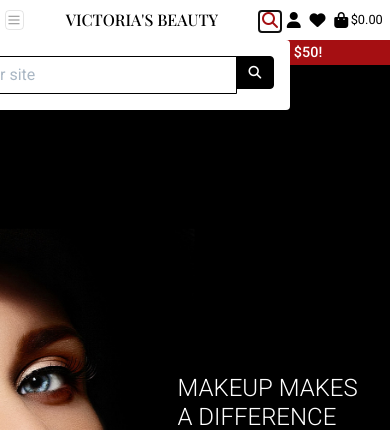
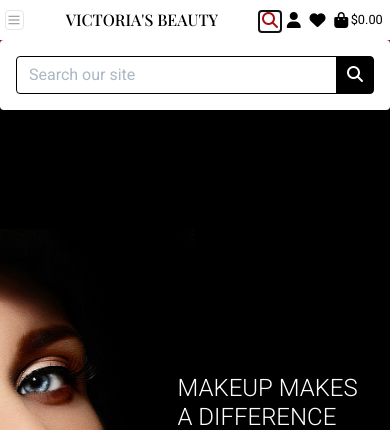
Before and after one commit to VictoriaShalabaeva/msp4, a Django app: page / in a window 390 px wide, after a click that opens the changed part. Shown: the top 430 px of the page. Run offline with Django 3.2, Linux system fonts and the light colour scheme; some libraries are stand-ins or nearby versions; some web fonts are replaced.

Commit message:
Corrected some css issues found

```diff
--- a/checkout/templates/checkout/checkout_success.html
+++ b/checkout/templates/checkout/checkout_success.html
@@ -200,12 +200,6 @@
                 <span class="text-uppercase">Back to Profile</span>
             </a>
             {% else %}
-            <!-- <a href="{% url 'products' %}?category=new_arrivals,deals,clearance" class="btn btn-black my-2">
-                <span class="icon mr-2">
-                    <i class="fas fa-gifts"></i>
-                </span>
-                <span class="text-uppercase">Now check out the latest deals!</span>
-            </a> -->
             <a href="{% url 'products' %}" class="btn btn-outline-black btn-lg my-4">
                 <span class="icon">
                     <i class="fas fa-chevron-left"></i>
--- a/static/css/base.css
+++ b/static/css/base.css
@@ -467,11 +467,16 @@
         font-size: 0.8rem;
     }
 
-    .btn {
+    .btn,
+    .allauth-form-inner-content button {
         font-size: 0.8rem;
+    }
+
+    .search {
+        font-size: 1rem!important;
     }
 }
 
-.dropdown-menu {
+.dropdown-menu-profile {
     left: -100px;
 }
--- a/templates/includes/mobile-top-header.html
+++ b/templates/includes/mobile-top-header.html
@@ -10,7 +10,7 @@
                 <div class="input-group w-100">
                     <input class="form-control border border-black" type="text" name="q" placeholder="Search our site">
                     <div class="input-group-append">
-                        <button class="form-control form-control btn btn-black border border-black" type="submit">
+                        <button class="form-control form-control btn btn-black border border-black search" type="submit">
                             <span class="icon">
                                 <i class="fas fa-search"></i>
                             </span>
@@ -26,7 +26,7 @@
                 <div><i class="fas fa-user fa-lg"></i></div>
             </div>
         </a>
-        <div class="dropdown-menu border-0" aria-labelledby="user-options-2">
+        <div class="dropdown-menu border-0 dropdown-menu-profile" aria-labelledby="user-options-2">
             {% if request.user.is_authenticated %}
                 {% if request.user.is_superuser %}
                     <a href="{% url 'add_product' %}" class="dropdown-item">Product Management</a>
```
